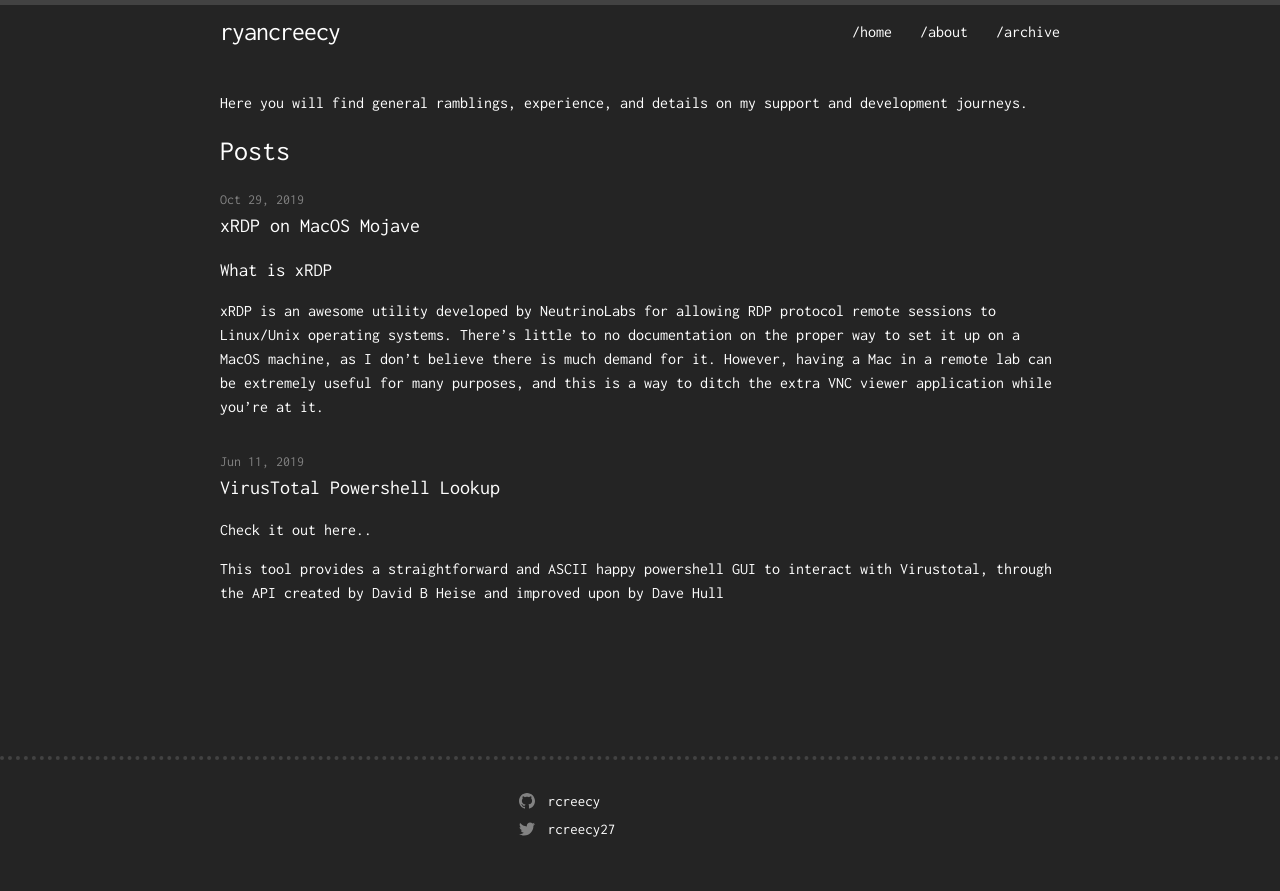
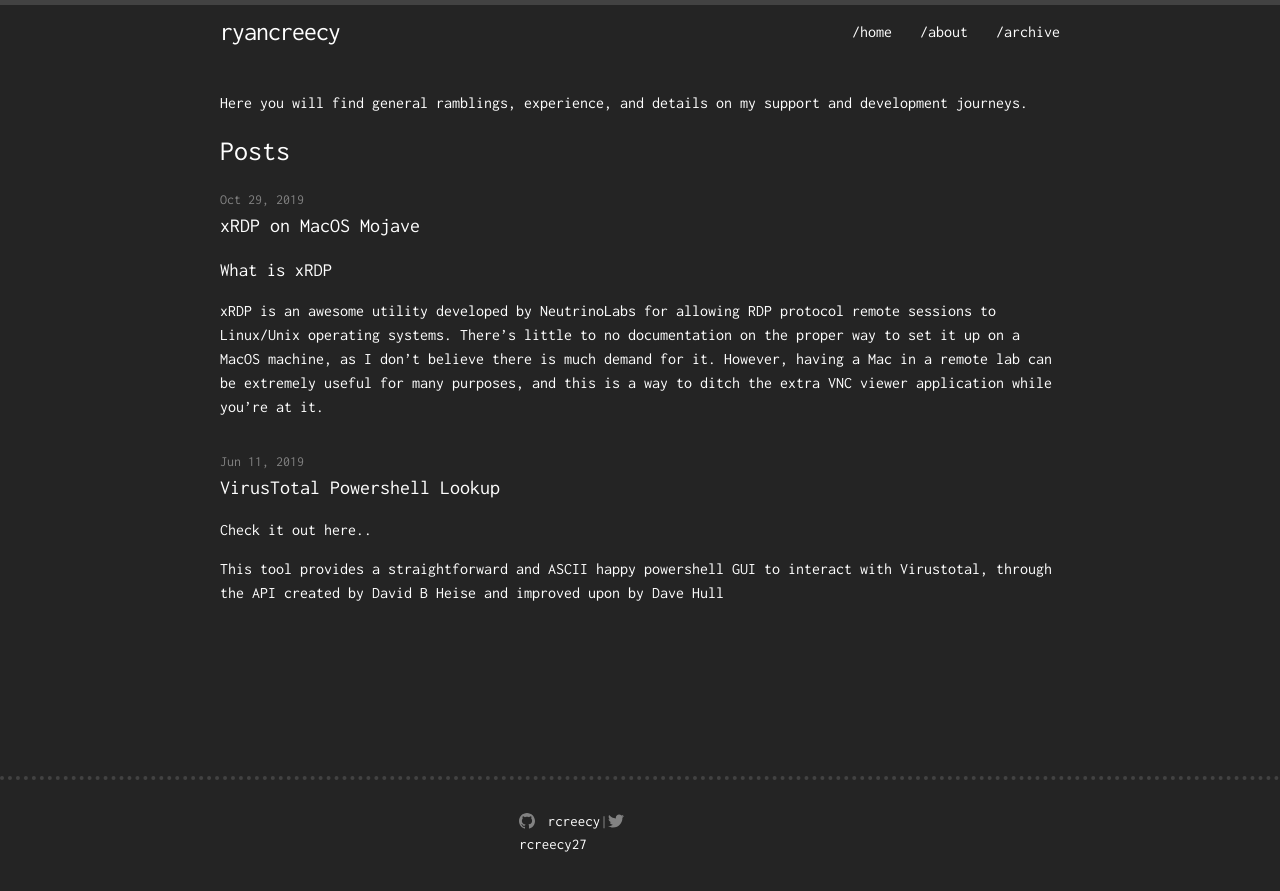
Before and after one commit to rcreecy/ryancreecy, a Jekyll site: the page built from index.md, in a window 1280 px wide. Shown: the top 891 px of the page. Built offline with Jekyll 4.4.1, drawn with Linux system fonts in a browser that asks for light colours.

Commit message:
fixed social.html

```diff
--- a/_includes/social.html
+++ b/_includes/social.html
@@ -1,4 +1,4 @@
-<ul class="social-media-list">
+<!-- <ul class="social-media-list">
   {%- if site.dribbble_username -%}<li><a href="https://dribbble.com/{{ site.dribbble_username| cgi_escape | escape }}"><svg class="svg-icon"><use xlink:href="{{ '/assets/minima-social-icons.svg#dribbble' | relative_url }}"></use></svg> <span class="username">{{ site.dribbble_username| escape }}</span></a></li>{%- endif -%}
   {%- if site.facebook_username -%}<li><a href="https://www.facebook.com/{{ site.facebook_username| cgi_escape | escape }}"><svg class="svg-icon"><use xlink:href="{{ '/assets/minima-social-icons.svg#facebook' | relative_url }}"></use></svg> <span class="username">{{ site.facebook_username| escape }}</span></a></li>{%- endif -%}
   {%- if site.flickr_username -%}<li><a href="https://www.flickr.com/photos/{{ site.flickr_username| cgi_escape | escape }}"><svg class="svg-icon"><use xlink:href="{{ '/assets/minima-social-icons.svg#flickr' | relative_url }}"></use></svg> <span class="username">{{ site.flickr_username| escape }}</span></a></li>{%- endif -%}
@@ -11,4 +11,7 @@
   {%- if site.youtube_username -%}<li><a href="https://youtube.com/{{ site.youtube_username| cgi_escape | escape }}"><svg class="svg-icon"><use xlink:href="{{ '/assets/minima-social-icons.svg#youtube' | relative_url }}"></use></svg> <span class="username">{{ site.youtube_username| escape }}</span></a></li>{%- endif -%}
   {%- if site.googleplus_username -%}<li><a href="https://plus.google.com/{{ site.googleplus_username| escape }}"><svg class="svg-icon"><use xlink:href="{{ '/assets/minima-social-icons.svg#googleplus' | relative_url }}"></use></svg> <span class="username">{{ site.googleplus_username| escape }}</span></a></li>{%- endif -%}
   {%- if site.rss -%}<li><a href="{{ 'feed.xml' | relative_url }}"><svg class="svg-icon"><use xlink:href="{{ '/assets/minima-social-icons.svg#rss' | relative_url }}"></use></svg> <span>{{ site.rss | escape }}</span></a></li>{%- endif -%}
-</ul>
+</ul> -->
+
+{%- if site.github_username -%}<a href="https://github.com/{{ site.github_username| cgi_escape | escape }}"><svg class="svg-icon"><use xlink:href="{{ '/assets/minima-social-icons.svg#github' | relative_url }}"></use></svg> <span class="username">{{ site.github_username| escape }}</span></a>{%- endif -%} |
+{%- if site.twitter_username -%}<a href="https://www.twitter.com/{{ site.twitter_username| cgi_escape | escape }}"><svg class="svg-icon"><use xlink:href="{{ '/assets/minima-social-icons.svg#twitter' | relative_url }}"></use></svg> <span class="username">{{ site.twitter_username| escape }}</span></a>{%- endif -%}
```
